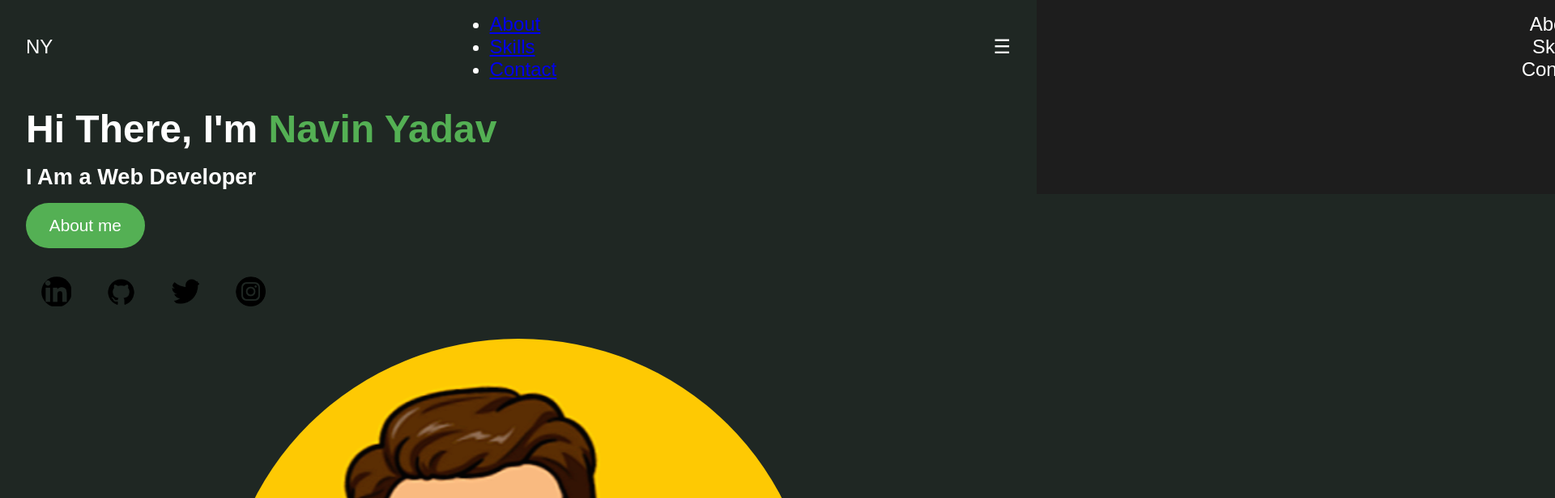
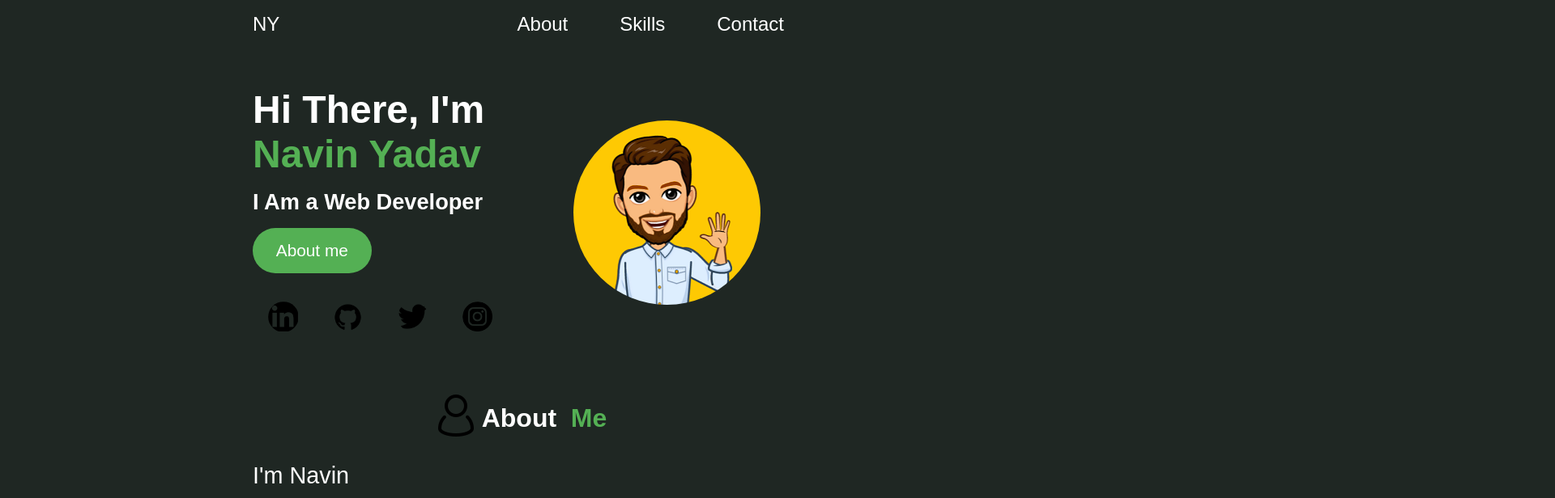
Before and after one commit to naviny058/front-end-learning, a plain HTML site: page my_portflio/index.html in a window 1280 px wide. Shown: the top 616 px of the page at 81% size, 1920 px wide, since content can reach past the window. Drawn offline with Linux system fonts and the light colour scheme.

Commit message:
Update style.css
update bigger screen

```diff
--- a/my_portflio/style.css
+++ b/my_portflio/style.css
@@ -28,6 +28,11 @@ header {
     align-items: center;
     justify-content: space-between;
     font-size: 1.5rem;
+    margin: 1.8rem auto;
+}
+
+nav {
+    display: none;
 }
 
 .clicks {
@@ -52,7 +57,8 @@ header {
 }
 
 .transform {
-    transform: translateX(100%);
+    transform: translateY(-100%);
+    transition: all ease-in-out 0.5s;
 }
 
 .clicks a {
@@ -118,6 +124,7 @@ span.name {
 }
 
 /* about me section  */
+
 
 .heading {
     display: flex;
@@ -215,3 +222,53 @@ footer h5 {
 footer p {
     margin-top: 1rem;
 }
+
+
+@media (min-width: 768px) {
+    .container {
+        max-width: 720px;
+        margin: 0 auto;
+    }
+
+    .mobile-view {
+        display: none;
+    }
+
+    nav {
+        display: block;
+    }
+
+    nav ul {
+        display: flex;
+        align-items: center;
+        justify-content: space-between;
+        gap: 4rem;
+    }
+
+    nav ul li {
+        list-style: none;
+    }
+
+    nav ul li a {
+        color: white;
+        text-decoration: none;
+    }
+
+    nav ul li a:hover {
+        border-bottom: 1px solid white;
+    }
+
+    .hero {
+        display: flex;
+        align-items: center;
+        justify-content: space-between;
+    }
+
+    .hero-left {
+        margin-top: 2rem;
+    }
+
+    .hero-right img {
+        width: 80%;
+    }
+}
```
